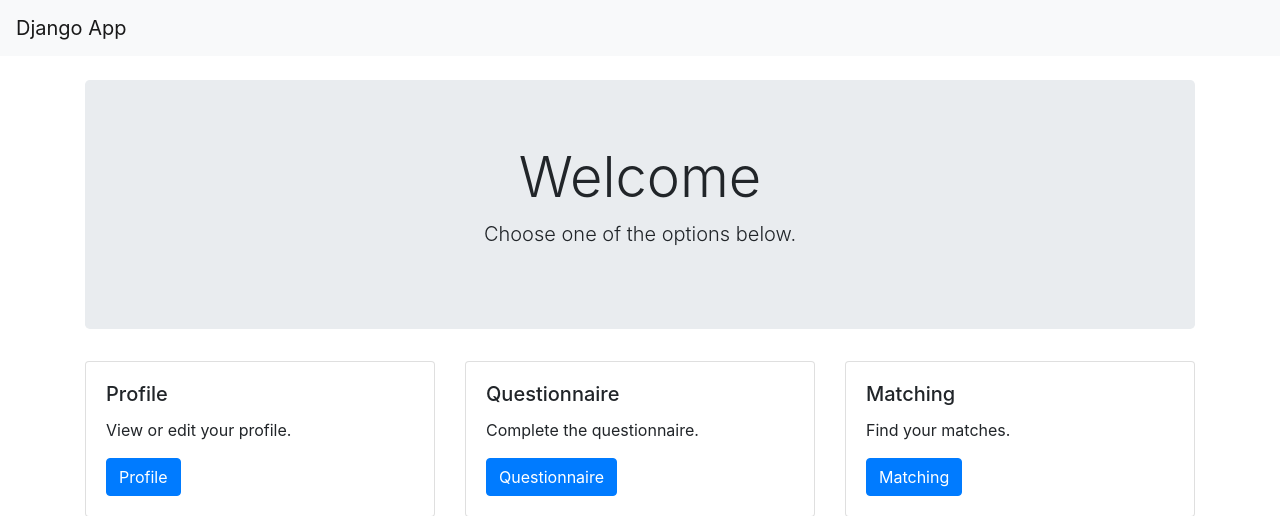
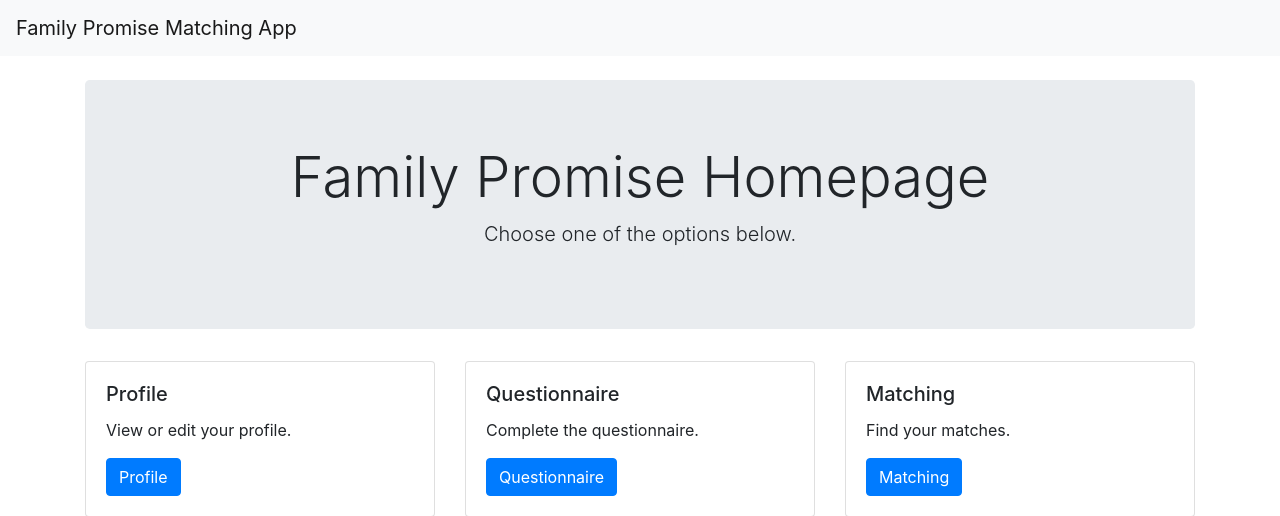
Before and after one commit to alrudniy/T2-f24-web-matching, a Django app: template myapp/templates/home.html in a window 1280 px wide. Shown: the top 516 px of the page. Run offline with Django 5.2, Linux system fonts and the light colour scheme; the template is opened without the code that fills it, so the values that code supplies are empty; some libraries are stand-ins or nearby versions.

Commit message:
staging changes

```diff
--- a/myapp/templates/base.html
+++ b/myapp/templates/base.html
@@ -9,7 +9,7 @@
 </head>
 <body>
     <nav class="navbar navbar-expand-lg navbar-light bg-light">
-        <a class="navbar-brand" href="#">Django App</a>
+        <a class="navbar-brand" href="#">Family Promise Matching App</a>
     </nav>
 
     <div class="container mt-4">
--- a/myapp/templates/home.html
+++ b/myapp/templates/home.html
@@ -2,7 +2,7 @@
 
 {% block content %}
 <div class="jumbotron text-center">
-    <h1 class="display-4">Welcome</h1>
+    <h1 class="display-4">Family Promise Homepage</h1>
     <p class="lead">Choose one of the options below.</p>
 </div>
 
--- a/myapp/urls.py
+++ b/myapp/urls.py
@@ -4,7 +4,7 @@ from . import views
 urlpatterns = [
     path('', views.login_view, name='login'),  # Root URL (/) for login
     path('signup/', views.signup_view, name='signup'),
-    path('', views.home, name='home'),
+    path('home/', views.home, name='home'),
     path('scenario1/', views.scenario1, name='scenario1'),
     path('scenario2/', views.scenario2, name='scenario2'),
     path('article1/', views.article1, name='article1'),
--- a/myapp/views.py
+++ b/myapp/views.py
@@ -31,7 +31,7 @@ def login_view(request):
 
                 messages.success(request, "You have successfully logged in.")
                 logger.info('About to redirect to pick_a_path')
-                return redirect('pick_a_path')
+                return redirect('home')
             else:
                 messages.error(request, 'Invalid username or password')
 
```
